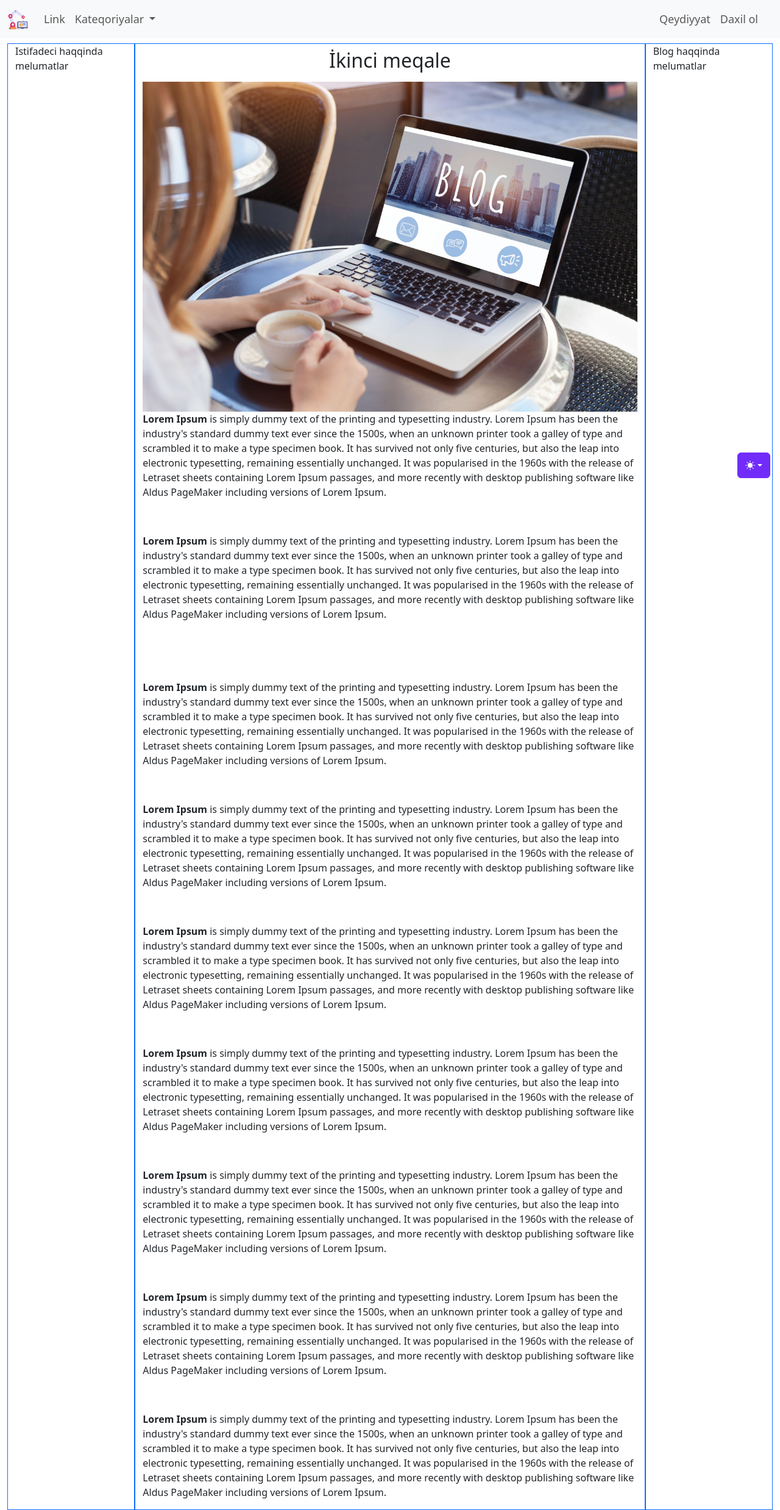
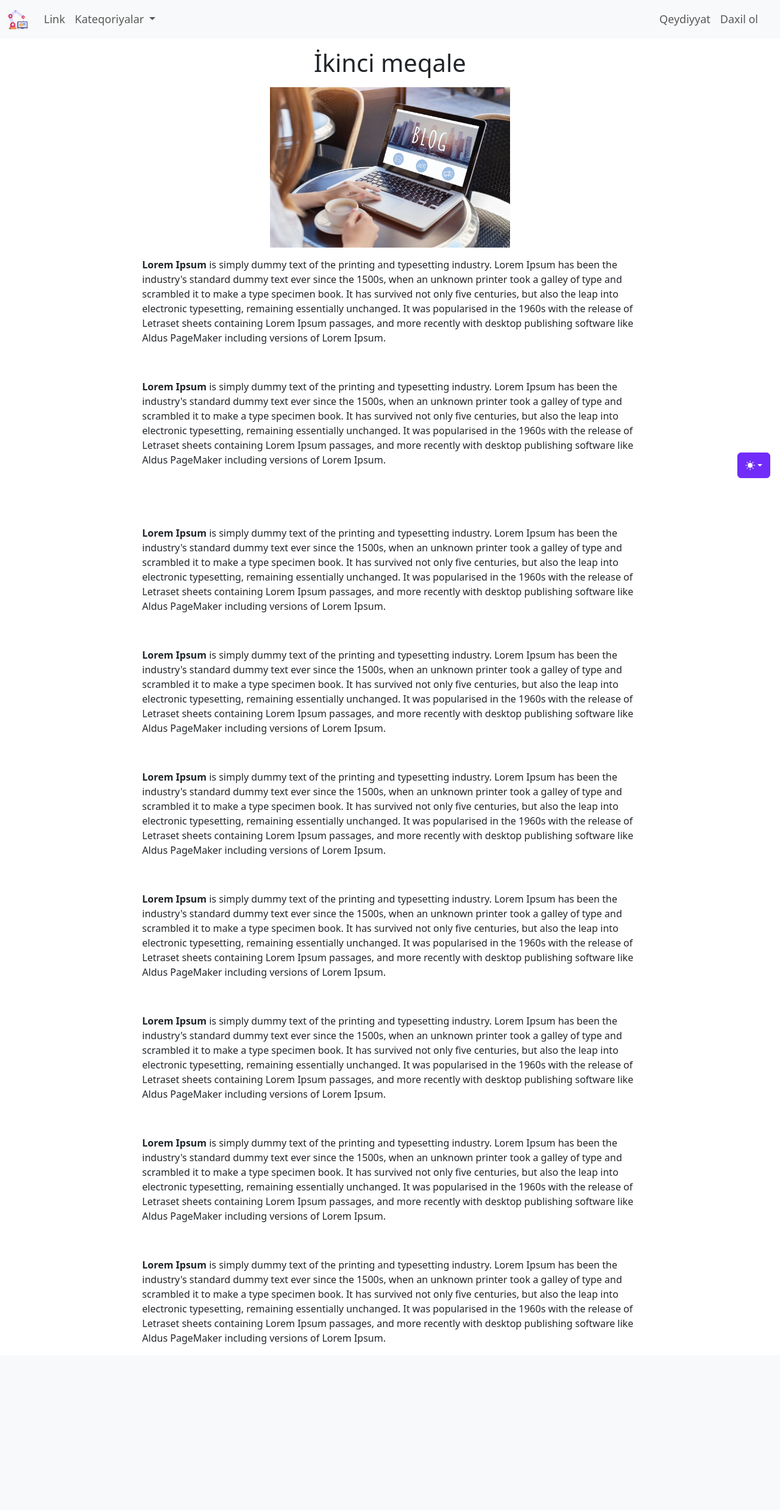
Before and after one commit to SahibFarhadov/x-lab, a Django app: a page that uses xlab_container/blog/templates/blog/yazini_tap.html in a window 1280 px wide. Shown: the whole page at 61% size. After the commit the page ends 2204 px from the top, so only its background shows below. Run offline with Django 4.2, Linux system fonts and the light colour scheme; data comes from the database, SQL or seed files in the repository; both versions use the stored data as it was after the commit; some libraries are stand-ins or nearby versions.

Commit message:
meqale goruntuleme sehifesinde deyisiklik edildi

```diff
--- a/xlab_container/blog/templates/blog/yazini_tap.html
+++ b/xlab_container/blog/templates/blog/yazini_tap.html
@@ -3,21 +3,23 @@
 {%block content%}
 	<div class="container-fluid mt-2">
 		<div class="row">
-			<div class="col-sm-0 col-md-0 col-lg-2 border border-primary">Istifadeci haqqinda melumatlar</div>
-			<div class="col-sm-12 col-md-12 col-lg-8 border border-primary">
+			<div class="col-sm-0 col-md-0 col-lg-4"></div>
+			<div class="col-sm-12 col-md-12 col-lg-4">
 				<header class="text-center mb-3 mt-2">
-					<h2>{{yazi.basliq}}</h2>
+					<h1>{{yazi.basliq}}</h1>
 				</header>
-				<article>
-					<div class="text-center">
-						<img class="img-fluid" src="{{yazi.basliq_sekli.url}}" alt="{{yazi.basliq}}">
-					</div>
-					<div class="content">
-						{{yazi.kontent|safe}}
-					</div>
-				</article>
+				<div>
+					<img class="img-fluid" src="{{yazi.basliq_sekli.url}}" alt="{{yazi.basliq}}">
+				</div>
 			</div>
-			<div class="col-sm-0 col-md-0 col-lg-2 border border-primary">Blog haqqinda melumatlar</div>
+			<div class="col-sm-0 col-md-0 col-lg-4"></div>
+		</div>
+		<div class="row mt-3">
+			<div class="col-lg-2"></div>
+			<div class="col-lg-8">
+				{{yazi.kontent|safe}}
+			</div>
+			<div class="col-lg-2"></div>
 		</div>
 	</div>
 {%endblock%}
```
Also changed, not shown: xlab_container/db.sqlite3.
